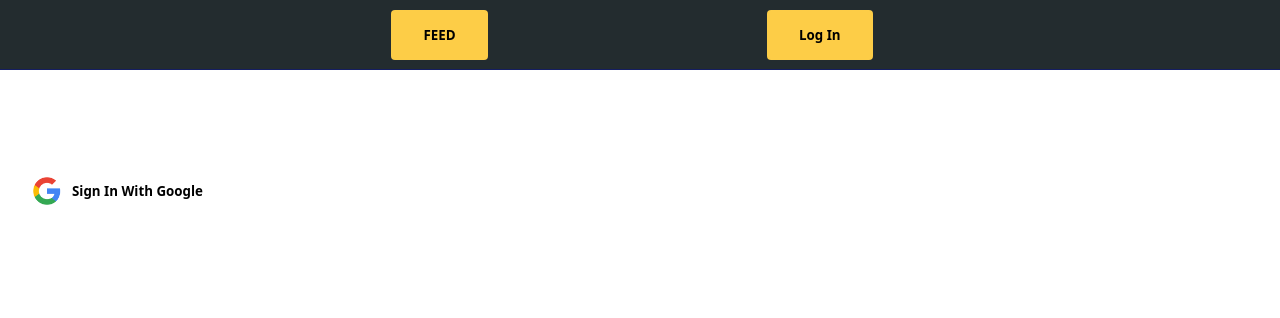
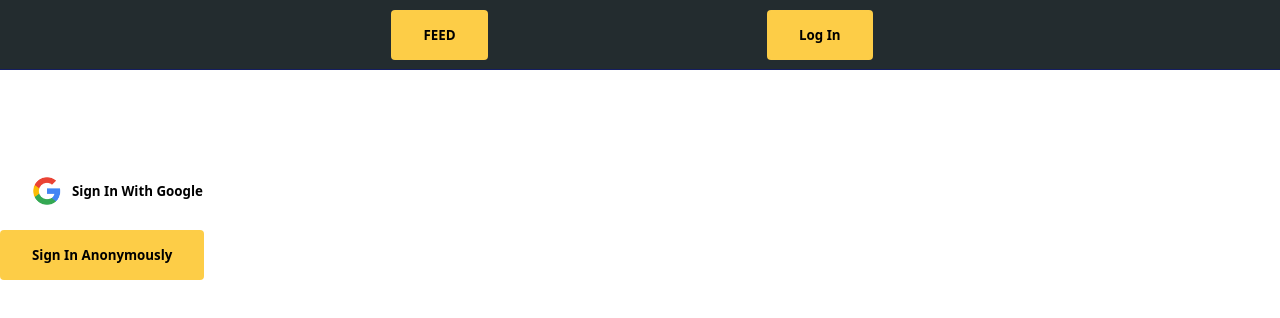
Before and after one commit to njandersen/guardian-dispatch, a Next.js app: page /enter in a window 1280 px wide. Shown: the top 318 px of the page. Built offline with nearby package versions, Linux system fonts and the light colour scheme; no server answers.

Commit message:
fix: issue with sign in not working

```diff
--- a/pages/enter.js
+++ b/pages/enter.js
@@ -5,7 +5,6 @@ import { useContext, useState, useEffect, useCallback } from "react";
 import debounce from "lodash.debounce";
 
 import { UserContext } from "../lib/context";
-import { async } from "@firebase/util";
 
 export default function EnterPage(props) {
   const { user, username } = useContext(UserContext);
@@ -30,9 +29,17 @@ export default function EnterPage(props) {
     };
 
     return (
-      <button className="btn-google" onClick={signInWithGoogle}>
-        <img src={"/google.png"} /> Sign In With Google
-      </button>
+      <>
+        <button className="btn-google" onClick={signInWithGoogle}>
+          <img src={"/google.png"} /> Sign In With Google
+        </button>
+        <button
+          className="btn-signin-anon"
+          onClick={() => signInAnonymously(auth)}
+        >
+          Sign In Anonymously
+        </button>
+      </>
     );
   }
 
@@ -65,7 +72,6 @@ export default function EnterPage(props) {
         photoURL: user.photoURL,
         displayName: user.displayName,
       });
-      batch.set(usernameDoc, { uid: user.uid });
       batch.set(usernameDoc, { uid: user.uid });
 
       await batch.commit();
@@ -123,7 +129,7 @@ export default function EnterPage(props) {
               isValid={isValid}
               loading={loading}
             />
-            <button type="submit" className="btn-green" disabled={!isValid}>
+            <button type="submit" className="btn-username" disabled={!isValid}>
               Choose
             </button>
           </form>
--- a/styles/globals.scss
+++ b/styles/globals.scss
@@ -66,6 +66,10 @@ img {
   filter: brightness(90%);
 }
 
+.btn-signin-anon {
+  @include base.button;
+}
+
 .btn-signout {
   @include base.button;
   background-color: white;
@@ -83,6 +87,16 @@ button[disabled] {
   margin-top: 30rem;
   display: flex;
   justify-content: center;
+  flex-direction: column;
   align-items: center;
   color: black;
+  input {
+    border: none;
+    outline: none;
+    background-color: white;
+    color: black;
+  }
 }
+.btn-username {
+  @include base.button;
+}
```
